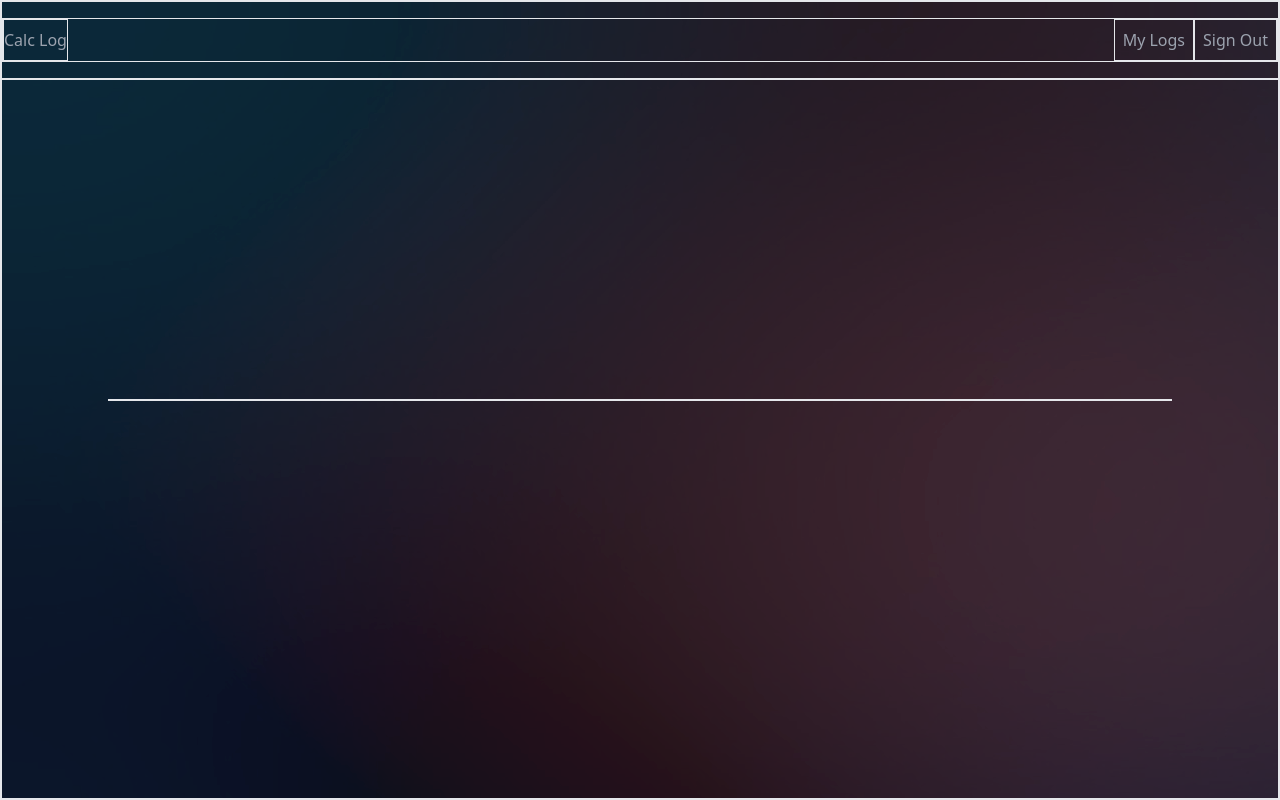
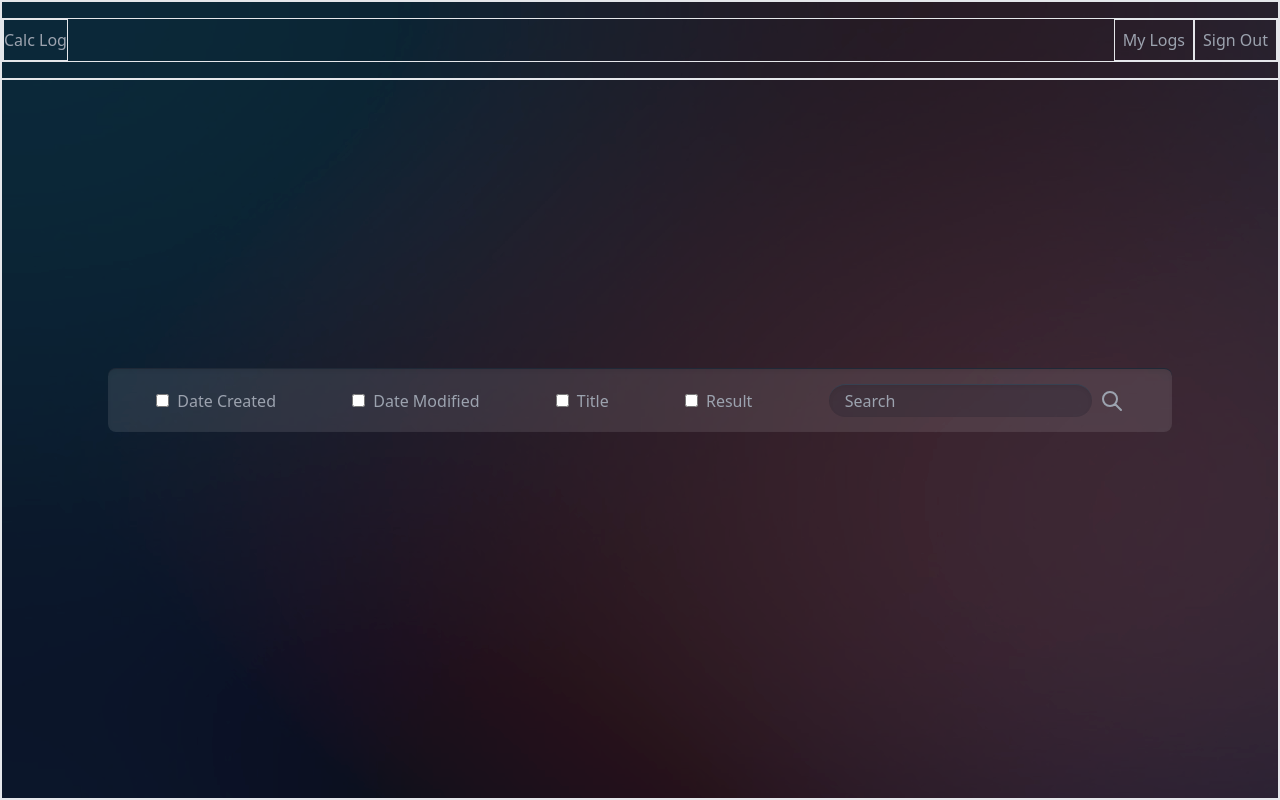
Before and after one commit to danilo-mello/calculator, a React (Create React App) app: page /mylogs in a window 1280 px wide. Built offline with nearby package versions, Linux system fonts and the light colour scheme; no server answers.

Commit message:
added filter

```diff
--- /dev/null
+++ b/src/components/UI/CheckBox.jsx
@@ -0,0 +1,17 @@
+import React from "react";
+
+const CheckBox = ({ id, name, value, labelfor, label }) => {
+  return (
+    <div>
+      <input
+        id={id}
+        type="checkbox"
+        value={value}
+        className="cursor-pointer mr-2"
+      />
+      <label for={labelfor}>{label}</label>
+    </div>
+  );
+};
+
+export default CheckBox;
--- /dev/null
+++ b/src/components/UI/SearchBar.jsx
@@ -0,0 +1,27 @@
+import React from "react";
+
+const SearchBar = () => {
+  return (
+    <form className="flex items-center">
+      <input type="text" placeholder="Search" className="SearchInput" />
+      <button type="submit" className="ml-2">
+        <svg
+          xmlns="http://www.w3.org/2000/svg"
+          className="h-6 w-6"
+          fill="none"
+          viewBox="0 0 24 24"
+          stroke="currentColor"
+        >
+          <path
+            strokeLinecap="round"
+            strokeLinejoin="round"
+            strokeWidth={2}
+            d="M21 21l-6-6m2-5a7 7 0 11-14 0 7 7 0 0114 0z"
+          />
+        </svg>
+      </button>
+    </form>
+  );
+};
+
+export default SearchBar;
--- a/src/components/log/LogListPage.jsx
+++ b/src/components/log/LogListPage.jsx
@@ -1,6 +1,8 @@
 import React, { useContext, useEffect } from "react";
 import { LogContext } from "../../context/LogProvider";
 import { UserContext } from "../../context/UserProvider";
+import CheckBox from "../UI/CheckBox";
+import SearchBar from "../UI/SearchBar";
 
 const LogListPage = () => {
   const logContext = useContext(LogContext);
@@ -12,7 +14,22 @@ const LogListPage = () => {
 
   return (
     <div className="LogList">
-      <div className="w-5/6 border">
+      <div className="w-5/6">
+        <div className="Filter">
+          <CheckBox
+            value="dateCreated"
+            labelfor="dateCreated"
+            label="Date Created"
+          />
+          <CheckBox
+            value="dateModified"
+            labelfor="dateModified"
+            label="Date Modified"
+          />
+          <CheckBox value="title" labelfor="title" label="Title" />
+          <CheckBox value="result" labelfor="result" label="Result" />
+          <SearchBar />
+        </div>
         {logContext.userLogs &&
           logContext.userLogs.map(
             ({
@@ -30,6 +47,8 @@ const LogListPage = () => {
                 <p>title: {title}</p>
                 <p>result: {result}</p>
                 <p>comment: {comment}</p>
+                <p>Edit</p>
+                <p>×</p>
                 {/* <p>
                   id: {id}, title: {title}, log: {log}, result: {result},
                   comment: {comment}, date created: {dateCreated}, date
--- a/src/index.css
+++ b/src/index.css
@@ -7,7 +7,6 @@
     @apply text-gray-400 bg-gray-900;
   }
   /* font-size */
-  /* @apply text-4xl sm:text-5xl xl:text-6xl; */
   h1 {
     @apply text-7xl sm:text-8xl xl:text-9xl;
   }
@@ -49,7 +48,6 @@
   .BasicCalc {
     @apply h-full w-full flex flex-wrap items-center justify-center border;
   }
-  /* Components */
   .Key {
     @apply h-8 lg:h-16 w-16 lg:w-16 text-gray-300 hover:text-gray-200 bg-white bg-opacity-20 hover:bg-opacity-25 border-t border-gray-500 duration-300 shadow-md rounded-lg;
   }
@@ -57,12 +55,15 @@
   .SaveLog {
     @apply h-full w-full flex flex-wrap items-center justify-center border;
   }
-  .MyLog {
-    @apply h-16 w-full flex flex-wrap items-center justify-around hover:text-gray-300 bg-white bg-opacity-20 hover:bg-opacity-25 border-t border-gray-500 duration-300 shadow-md rounded-lg cursor-pointer my-2 p-2;
-  }
   /* LogList */
   .LogList {
     @apply h-full w-full flex flex-wrap items-center justify-center border;
+  }
+  .MyLog {
+    @apply h-16 w-full flex flex-wrap items-center justify-around hover:text-gray-300 bg-white bg-opacity-20 hover:bg-opacity-25 border-t border-gray-500 duration-300 shadow-md rounded-lg cursor-pointer mt-2;
+  }
+  .Filter {
+    @apply h-16 w-full flex items-center justify-between bg-white bg-opacity-10 border-t border-gray-800 shadow-inner rounded-lg px-12;
   }
   /* UI */
   .HalfContainer {
@@ -80,4 +81,7 @@
   .Log {
     @apply h-full w-full bg-white bg-opacity-20 hover:bg-opacity-10 border-t border-gray-800 duration-300 outline-none shadow-inner rounded-lg p-4;
   }
+  .SearchInput {
+    @apply bg-gray-900 bg-opacity-20 hover:bg-opacity-30 border-t border-gray-700 hover:border-gray-800 duration-300 outline-none shadow-inner rounded-full py-1 px-4;
+  }
 }
```
